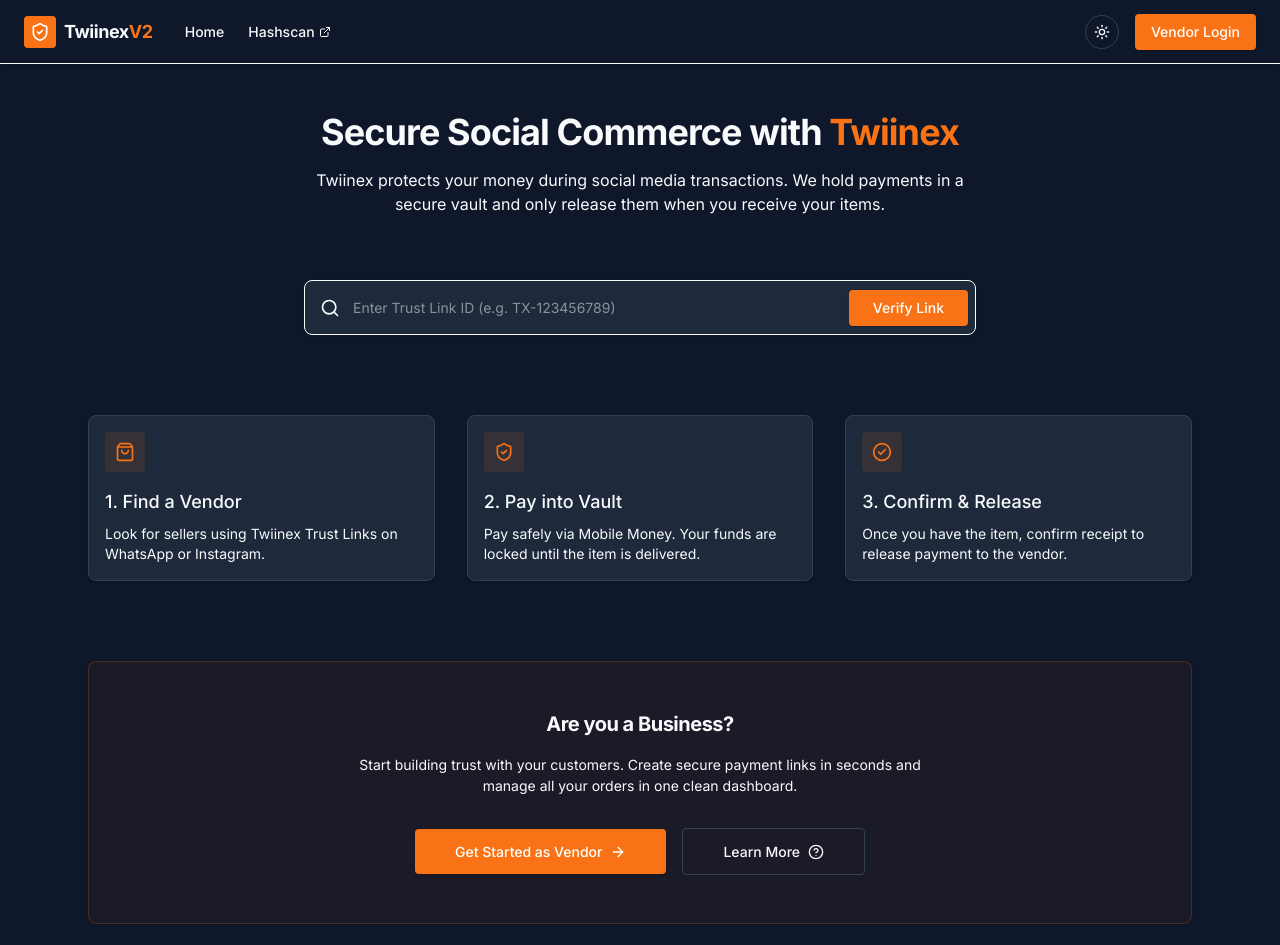
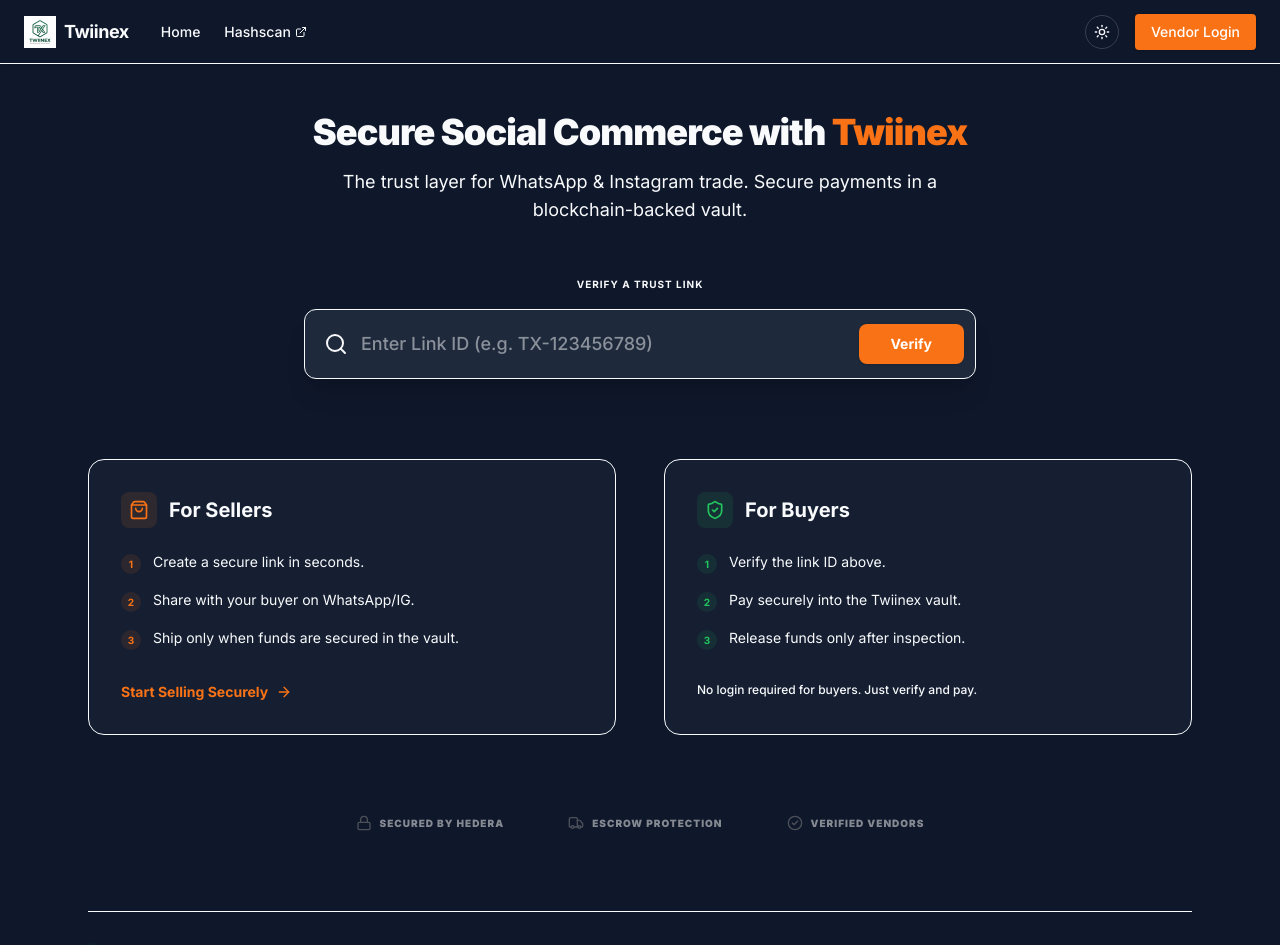
Before and after one commit to Twiineenock/Twiinex-V2, a React (Vite) app in the folder twiinex-v2-client/: page / in a window 1280 px wide. Shown: the top 945 px of the page. Built offline with nearby package versions, Linux system fonts and the light colour scheme; no server answers.

Commit message:
feat: rebrand to Twiinex, update logo, and implement conditional home page

```diff
--- a/twiinex-v2-client/src/components/Header.tsx
+++ b/twiinex-v2-client/src/components/Header.tsx
@@ -1,6 +1,8 @@
 import { useState, useEffect } from 'react';
 import { Link } from 'react-router-dom';
-import { Sun, Moon, ShieldCheck, ExternalLink } from 'lucide-react';
+import { Sun, Moon, ExternalLink } from 'lucide-react';
+import logo from '../assets/logo.png';
+
 
 const Header = () => {
   const [theme, setTheme] = useState(localStorage.getItem('theme') || 'dark');
@@ -40,10 +42,8 @@
     <header className="h-[64px] border-b border-border-color bg-primary-bg sticky top-0 z-50 flex items-center justify-between px-6 shadow-sm">
       <div className="flex items-center gap-8">
         <Link to="/" className="flex items-center gap-2 hover:opacity-80 transition-opacity">
-          <div className="bg-brand p-1.5 rounded">
-            <ShieldCheck className="w-5 h-5 text-white" />
-          </div>
-          <span className="font-bold text-lg tracking-tight">Twiinex<span className="text-brand">V2</span></span>
+          <img src={logo} alt="Twiinex Logo" className="w-8 h-8 object-contain" />
+          <span className="font-bold text-lg tracking-tight">Twiinex</span>
         </Link>
 
         <nav className="hidden md:flex items-center gap-6 text-sm font-medium">
--- a/twiinex-v2-client/src/pages/AuthPage.tsx
+++ b/twiinex-v2-client/src/pages/AuthPage.tsx
@@ -60,7 +60,7 @@
               SECURE YOUR <span className="text-brand">FUTURE</span> TRANSACTIONS.
             </h1>
             <p className="text-xl text-gray-400 font-medium mb-12 leading-relaxed">
-              Twiinex V2 provides institutional-grade escrow services powered by Hiero Enterprise Java and Hedera DLT.
+              Twiinex provides institutional-grade escrow services powered by Hiero Enterprise Java and Hedera DLT.
             </p>
 
             <div className="space-y-6">
--- a/twiinex-v2-client/src/pages/BuyerPaymentPage.tsx
+++ b/twiinex-v2-client/src/pages/BuyerPaymentPage.tsx
@@ -572,7 +572,7 @@
               </div>
             </div>
             <div className="text-[10px] uppercase tracking-tighter font-black opacity-80">
-              © TWIINEX PROTOCOL V2.0 | HIERO ENTERPRISE
+              © TWIINEX PROTOCOL | HIERO ENTERPRISE
             </div>
           </div>
         </div>
--- a/twiinex-v2-client/src/pages/LandingPage.tsx
+++ b/twiinex-v2-client/src/pages/LandingPage.tsx
@@ -1,10 +1,16 @@
-import { useState } from 'react';
-import { Search, ShieldCheck, ShoppingBag, CheckCircle2, ArrowRight, ExternalLink, HelpCircle } from 'lucide-react';
+import { useState, useEffect } from 'react';
+import { Search, ShoppingBag, CheckCircle2, ArrowRight, ExternalLink, ShieldCheck, Truck, Lock } from 'lucide-react';
 import { useNavigate, Link } from 'react-router-dom';
 
 const LandingPage = () => {
   const [searchId, setSearchId] = useState('');
+  const [user, setUser] = useState<any>(null);
   const navigate = useNavigate();
+
+  useEffect(() => {
+    const storedUser = localStorage.getItem('twiinex_user');
+    if (storedUser) setUser(JSON.parse(storedUser));
+  }, []);
 
   const handleSearch = (e: React.FormEvent) => {
     e.preventDefault();
@@ -16,88 +22,134 @@
   return (
     <div className="max-w-6xl mx-auto px-6 py-12">
       {/* Hero Section */}
-      <div className="text-center mb-16">
-        <h1 className="mb-4 text-4xl">Secure Social Commerce with <span className="text-brand">Twiinex</span></h1>
-        <p className="text-text-secondary max-w-2xl mx-auto text-base">
-          Twiinex protects your money during social media transactions. We hold payments in a secure vault and only release them when you receive your items.
+      <div className="text-center mb-12">
+        {user ? (
+          <div className="animate-in fade-in slide-in-from-top-4 duration-700">
+            <h1 className="mb-4 text-4xl">Welcome back, <span className="text-brand">{user.name}</span></h1>
+            <p className="text-text-secondary max-w-2xl mx-auto mb-8">
+              Manage your orders and create new trust links from your dashboard.
+            </p>
+            <Link to="/dashboard" className="btn-primary px-10 py-3 inline-flex items-center gap-2">
+              Go to Dashboard <ArrowRight className="w-4 h-4" />
+            </Link>
+          </div>
+        ) : (
+          <div className="animate-in fade-in slide-in-from-top-4 duration-700">
+            <h1 className="mb-4 text-4xl font-black tracking-tight">Secure Social Commerce with <span className="text-brand">Twiinex</span></h1>
+            <p className="text-text-secondary max-w-2xl mx-auto text-lg">
+              The trust layer for WhatsApp & Instagram trade. Secure payments in a blockchain-backed vault.
             </p>
           </div>
+        )}
+      </div>
 
-      {/* Search Bar - Hashscan Style */}
+      {/* Search Bar - Centralized */}
       <div className="max-w-2xl mx-auto mb-20">
+        <div className="text-center mb-4">
+          <span className="text-[10px] font-bold uppercase tracking-widest text-text-muted">Verify a Trust Link</span>
+        </div>
         <form onSubmit={handleSearch} className="relative group">
           <input
             type="text"
-            placeholder="Enter Trust Link ID (e.g. TX-123456789)"
-            className="w-full bg-secondary-bg border border-border-color rounded-lg px-5 py-4 pl-12 focus:outline-none focus:border-brand shadow-sm transition-all"
+            placeholder="Enter Link ID (e.g. TX-123456789)"
+            className="w-full bg-secondary-bg border border-border-color rounded-xl px-6 py-5 pl-14 focus:outline-none focus:border-brand shadow-xl transition-all text-lg font-medium"
             value={searchId}
             onChange={(e) => setSearchId(e.target.value)}
           />
-          <Search className="absolute left-4 top-1/2 -translate-y-1/2 w-5 h-5 text-text-muted group-focus-within:text-brand transition-colors" />
-          <button type="submit" className="absolute right-2 top-1/2 -translate-y-1/2 btn-primary py-2 px-6 text-sm">
-            Verify Link
+          <Search className="absolute left-5 top-1/2 -translate-y-1/2 w-6 h-6 text-text-muted group-focus-within:text-brand transition-colors" />
+          <button type="submit" className="absolute right-3 top-1/2 -translate-y-1/2 btn-primary py-2.5 px-8 text-sm font-bold rounded-lg">
+            Verify
           </button>
         </form>
       </div>
 
-      {/* Simplified "How it Works" */}
-      <div className="grid md:grid-cols-3 gap-8 mb-20">
-        <div className="section-card">
-          <div className="bg-brand/10 w-10 h-10 rounded flex items-center justify-center mb-4 text-brand">
+      {/* Brief Directions Section - Only for Logged Out */}
+      {!user && (
+        <div className="grid md:grid-cols-2 gap-12 mb-20 animate-in fade-in slide-in-from-bottom-8 duration-1000">
+          {/* For Sellers */}
+          <div className="bg-secondary-bg/50 border border-border-color p-8 rounded-2xl">
+            <div className="flex items-center gap-3 mb-6">
+              <div className="bg-brand/10 p-2 rounded-lg text-brand">
                 <ShoppingBag className="w-5 h-5" />
               </div>
-          <h3 className="mb-2">1. Find a Vendor</h3>
-          <p className="text-sm text-text-secondary">
-            Look for sellers using Twiinex Trust Links on WhatsApp or Instagram.
-          </p>
+              <h3 className="text-xl font-bold">For Sellers</h3>
+            </div>
+            <ul className="space-y-4">
+              <li className="flex items-start gap-3 text-sm text-text-secondary">
+                <div className="w-5 h-5 rounded-full bg-brand/10 flex items-center justify-center shrink-0 text-[10px] font-bold text-brand mt-0.5">1</div>
+                <span>Create a secure link in seconds.</span>
+              </li>
+              <li className="flex items-start gap-3 text-sm text-text-secondary">
+                <div className="w-5 h-5 rounded-full bg-brand/10 flex items-center justify-center shrink-0 text-[10px] font-bold text-brand mt-0.5">2</div>
+                <span>Share with your buyer on WhatsApp/IG.</span>
+              </li>
+              <li className="flex items-start gap-3 text-sm text-text-secondary">
+                <div className="w-5 h-5 rounded-full bg-brand/10 flex items-center justify-center shrink-0 text-[10px] font-bold text-brand mt-0.5">3</div>
+                <span>Ship only when funds are secured in the vault.</span>
+              </li>
+            </ul>
+            <Link to="/login" className="mt-8 text-brand font-bold text-sm flex items-center gap-2 hover:gap-3 transition-all">
+              Start Selling Securely <ArrowRight className="w-4 h-4" />
+            </Link>
           </div>
 
-        <div className="section-card">
-          <div className="bg-brand/10 w-10 h-10 rounded flex items-center justify-center mb-4 text-brand">
+          {/* For Buyers */}
+          <div className="bg-secondary-bg/50 border border-border-color p-8 rounded-2xl">
+            <div className="flex items-center gap-3 mb-6">
+              <div className="bg-success/10 p-2 rounded-lg text-success">
                 <ShieldCheck className="w-5 h-5" />
               </div>
-          <h3 className="mb-2">2. Pay into Vault</h3>
-          <p className="text-sm text-text-secondary">
-            Pay safely via Mobile Money. Your funds are locked until the item is delivered.
-          </p>
+              <h3 className="text-xl font-bold">For Buyers</h3>
             </div>
-
-        <div className="section-card">
-          <div className="bg-brand/10 w-10 h-10 rounded flex items-center justify-center mb-4 text-brand">
-            <CheckCircle2 className="w-5 h-5" />
-          </div>
-          <h3 className="mb-2">3. Confirm & Release</h3>
-          <p className="text-sm text-text-secondary">
-            Once you have the item, confirm receipt to release payment to the vendor.
+            <ul className="space-y-4">
+              <li className="flex items-start gap-3 text-sm text-text-secondary">
+                <div className="w-5 h-5 rounded-full bg-success/10 flex items-center justify-center shrink-0 text-[10px] font-bold text-success mt-0.5">1</div>
+                <span>Verify the link ID above.</span>
+              </li>
+              <li className="flex items-start gap-3 text-sm text-text-secondary">
+                <div className="w-5 h-5 rounded-full bg-success/10 flex items-center justify-center shrink-0 text-[10px] font-bold text-success mt-0.5">2</div>
+                <span>Pay securely into the Twiinex vault.</span>
+              </li>
+              <li className="flex items-start gap-3 text-sm text-text-secondary">
+                <div className="w-5 h-5 rounded-full bg-success/10 flex items-center justify-center shrink-0 text-[10px] font-bold text-success mt-0.5">3</div>
+                <span>Release funds only after inspection.</span>
+              </li>
+            </ul>
+            <p className="mt-8 text-xs text-text-muted font-medium">
+              No login required for buyers. Just verify and pay.
             </p>
           </div>
         </div>
+      )}
 
-      {/* CTA Section */}
-      <div className="section-card text-center bg-brand/5 border-brand/20 py-12">
-        <h2 className="mb-4">Are you a Business?</h2>
-        <p className="text-text-secondary mb-8 max-w-xl mx-auto">
-          Start building trust with your customers. Create secure payment links in seconds and manage all your orders in one clean dashboard.
-        </p>
-        <div className="flex flex-col sm:flex-row items-center justify-center gap-4">
-          <Link to="/login" className="btn-primary px-10 py-3 flex items-center gap-2">
-            Get Started as Vendor <ArrowRight className="w-4 h-4" />
-          </Link>
-          <Link to="/how-it-works" className="btn-outline px-10 py-3 flex items-center gap-2">
-            Learn More <HelpCircle className="w-4 h-4" />
-          </Link>
+      {/* Trust Badges */}
+      <div className="flex flex-wrap justify-center gap-8 md:gap-16 opacity-50 grayscale hover:grayscale-0 transition-all duration-500">
+        <div className="flex items-center gap-2">
+          <Lock className="w-4 h-4 text-brand" />
+          <span className="text-[10px] font-black uppercase tracking-widest">Secured by Hedera</span>
+        </div>
+        <div className="flex items-center gap-2">
+          <Truck className="w-4 h-4 text-brand" />
+          <span className="text-[10px] font-black uppercase tracking-widest">Escrow Protection</span>
+        </div>
+        <div className="flex items-center gap-2">
+          <CheckCircle2 className="w-4 h-4 text-brand" />
+          <span className="text-[10px] font-black uppercase tracking-widest">Verified Vendors</span>
         </div>
       </div>
 
-      {/* Blockchain Proof Footer */}
-      <div className="mt-20 pt-8 border-t border-border-color flex flex-col md:flex-row items-center justify-between gap-4 text-xs text-text-muted uppercase font-semibold">
+      {/* Footer */}
+      <div className="mt-20 pt-8 border-t border-border-color flex flex-col md:flex-row items-center justify-between gap-4 text-[10px] text-text-muted uppercase font-bold tracking-widest">
         <div className="flex items-center gap-2">
-          <div className="w-2 h-2 rounded-full bg-success animate-pulse" />
-          Powered by Hedera HCS & Hiero Java
+          <div className="w-1.5 h-1.5 rounded-full bg-success animate-pulse shadow-[0_0_8px_#10b981]" />
+          Network Status: Operational
         </div>
-        <div className="flex items-center gap-4">
-          <a href="#" className="hover:text-brand flex items-center gap-1">Security Audit <ExternalLink className="w-3 h-3" /></a>
-          <a href="#" className="hover:text-brand flex items-center gap-1">Terms of Service</a>
+        <div className="flex items-center gap-6">
+          <a href="#" className="hover:text-brand transition-colors">Privacy</a>
+          <a href="#" className="hover:text-brand transition-colors">Terms</a>
+          <a href="https://hashscan.io" target="_blank" className="flex items-center gap-1 hover:text-brand transition-colors">
+            Explorer <ExternalLink className="w-2.5 h-2.5" />
+          </a>
         </div>
       </div>
     </div>
```
Also changed, not shown: twiinex-v2-client/src/assets/logo.png (added). Lines whose indentation alone changed are shown as unchanged.
